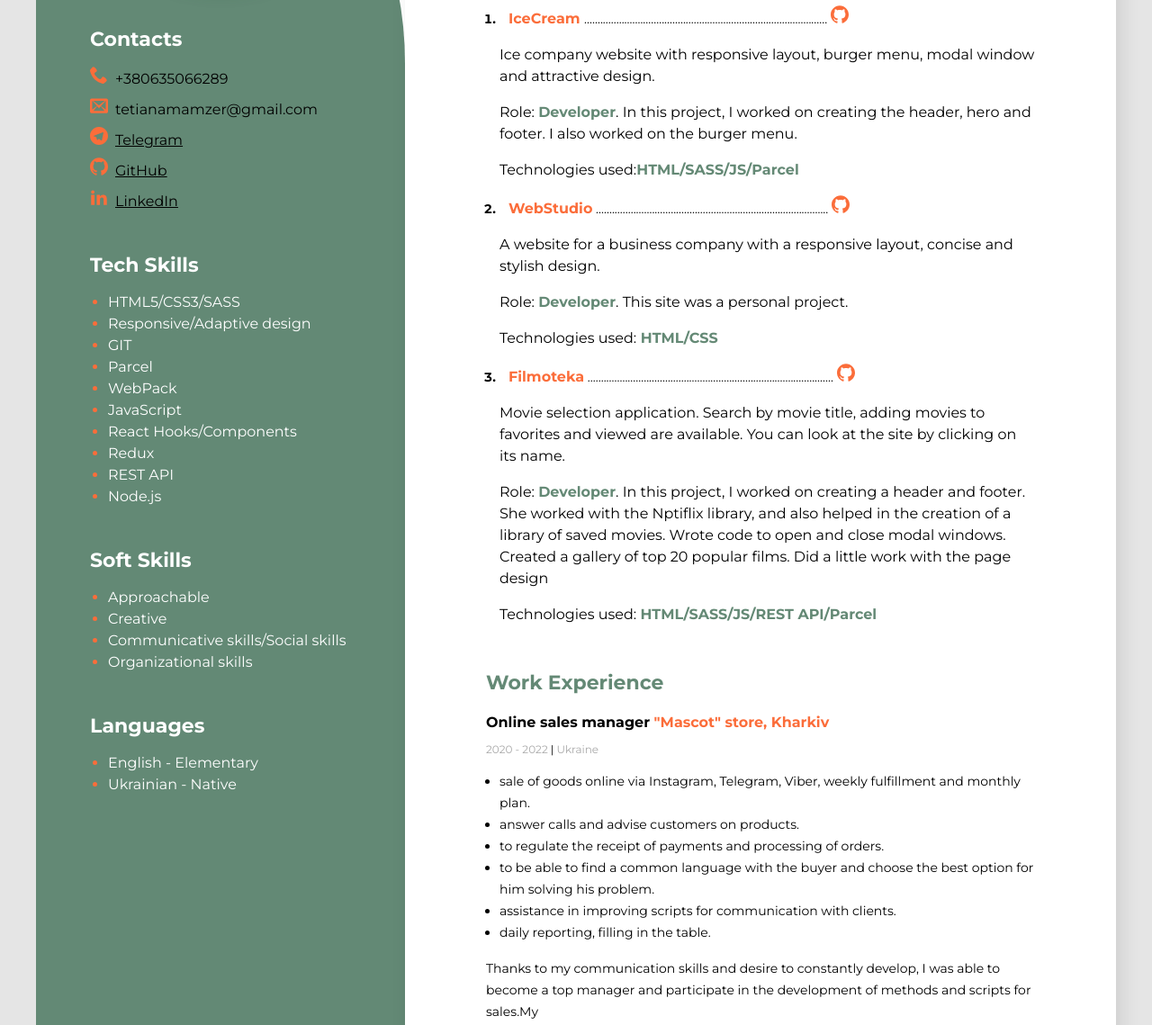
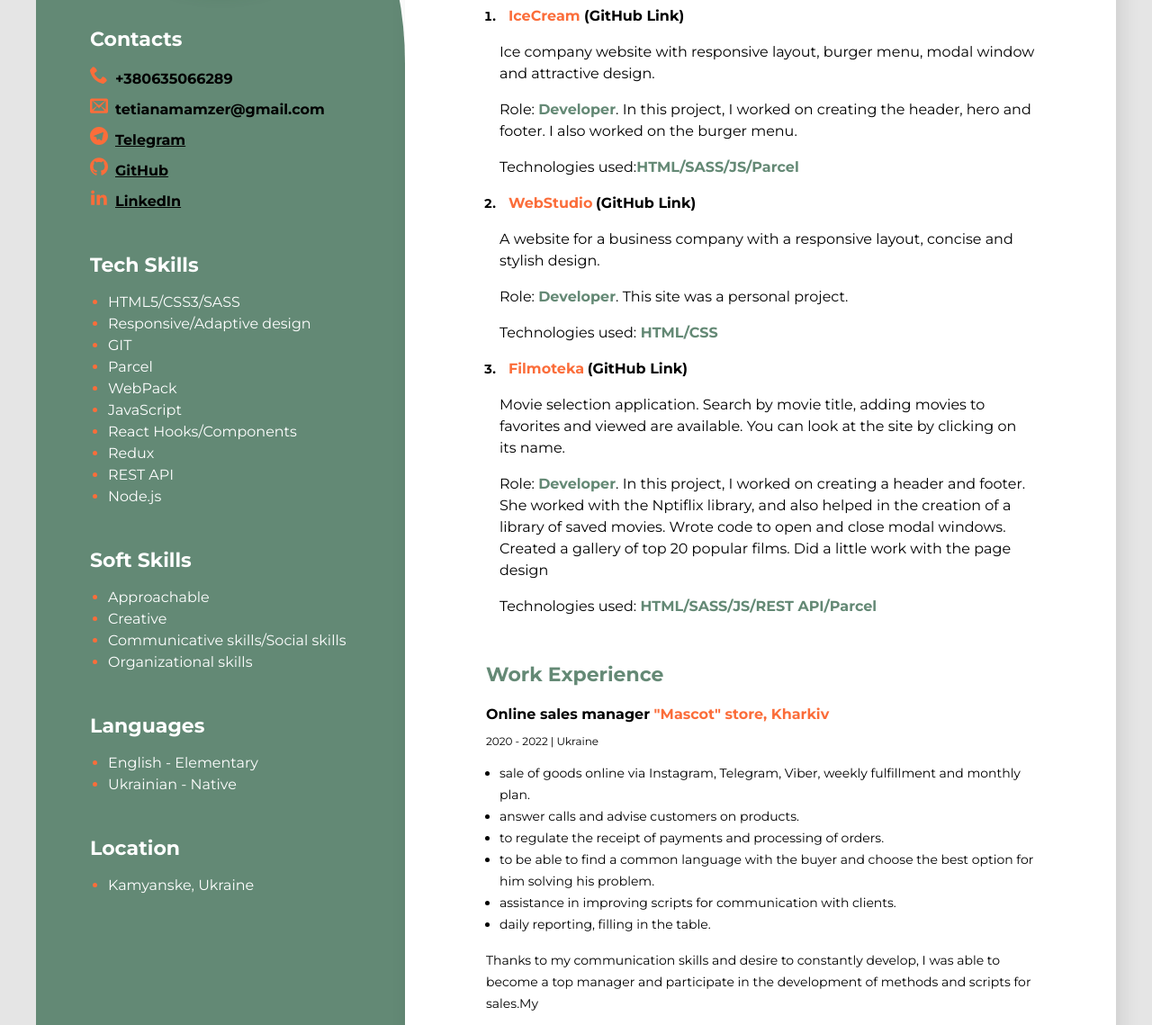
Before and after one commit to TetianaMamzer/Tetiana_Mamzer_Developer, a plain HTML site: page index.html in a window 1280 px wide. Shown: the part 348-1487 px from the top of the page at 90% size. Drawn offline with Linux system fonts and the light colour scheme.

Commit message:
add-styles

```diff
--- a/Styles/Styls.css
+++ b/Styles/Styls.css
@@ -138,7 +138,7 @@ body {
   font-weight: 400;
   font-size: 12px;
   line-height: 15px;
-  color: #a8a8a8;
+  color: var(--text-color);
   margin-bottom: 10px;
 }
 .line {
@@ -239,7 +239,23 @@ body {
   font-size: 16px;
   line-height: 24px;
   color: var(--text-color);
+  font-weight: 600;
 }
+
+.contact-link-project {
+  text-decoration: none;
+  font-style: normal;
+  font-weight: 400;
+  font-size: 16px;
+  line-height: 24px;
+  color: var(--text-color);
+  font-weight: 600;
+}
+.contact-link-project:focus,
+.contact-link-project:hover {
+  color: var(--accent-color);
+}
+
 .link.line {
   text-decoration: underline;
 }
--- a/index.html
+++ b/index.html
@@ -34,8 +34,7 @@
             <ol class="project-li">
                 <li class="project-item">
                     <span class="project"><a  class="project-link" href="https://tetianamamzer.github.io/Ice/" target="_blank">IceCream </a>
-                    ...........................................................................................
-                    <a href="https://github.com/TetianaMamzer/Ice" class="link contact-link" target="_blank"><svg class="contacts__svg" width="20" height="20"><use href="./img/symbol-defs.svg#icon-github"></use></svg></a>
+                    <a href="https://github.com/TetianaMamzer/Ice" class="link contact-link-project" target="_blank">(GitHub Link)</a>
                     <P class="text">Ice company website with responsive layout,
                         burger menu, modal window and attractive
                         design.</P>
@@ -44,16 +43,14 @@
                 </li>
                 <li class="project-item">
                     <span class="project"><a  class="project-link" href="https://tetianamamzer.github.io/goit-markup-hw-08/" target="_blank">WebStudio</a>
-                    .......................................................................................
-                    <a href="https://github.com/TetianaMamzer/goit-markup-hw-08" class="link contact-link" target="_blank"><svg class="contacts__svg" width="20" height="20"><use href="./img/symbol-defs.svg#icon-github"></use></svg></a>
+                    <a href="https://github.com/TetianaMamzer/goit-markup-hw-08" class="link contact-link-project" target="_blank">(GitHub Link)</a>
                     <P class="text">A website for a business company with a responsive layout, concise and stylish design.</P>
                     <p class="text">Role: <span class="text-accent">Developer</span>. This site was a personal project.</p>
                     <p class="text">Technologies used:<span class="text-accent"> HTML/CSS</span></p>
                 </li>
                 <li class="project-item">
                     <span class="project"><a  class="project-link" href="https://tetianamamzer.github.io/Filmoteca-project/" target="_blank">Filmoteka</a>
-                    ............................................................................................
-                    <a href="https://github.com/TetianaMamzer/Filmoteca-project" class="link contact-link" target="_blank"><svg class="contacts__svg" width="20" height="20"><use href="./img/symbol-defs.svg#icon-github"></use></svg></a>
+                    <a href="https://github.com/TetianaMamzer/Filmoteca-project" class="link contact-link-project" target="_blank">(GitHub Link)</a>
                     <P class="text">Movie selection application. Search by movie title, adding movies to favorites and viewed are available.
                         You can look at the site by clicking on its name.</P>
                         <p class="text">Role: <span class="text-accent">Developer</span>. In this project, I worked on creating a header and footer. She worked with the Nptiflix library, and also helped in the creation of a library of saved movies. Wrote code to open and close modal windows. Created a gallery of top 20 popular films. Did a little work with the page design</p>
@@ -153,6 +150,13 @@
                     <li class="tech-skills-paint"> <span class="tech-skills-text">Ukrainian - Native</span> </li>
                 </ul>
             </div>
+            <!-- Location -->
+            <div class="soft-skills">
+                <h3 class="sidebar-title">Location</h3>
+                <ul class="soft-skills-list">
+                    <li class="tech-skills-paint"> <span class="tech-skills-text">Kamyanske, Ukraine</span> </li>
+                </ul>
+            </div>
         </aside>
        </div>
     </div>
```
